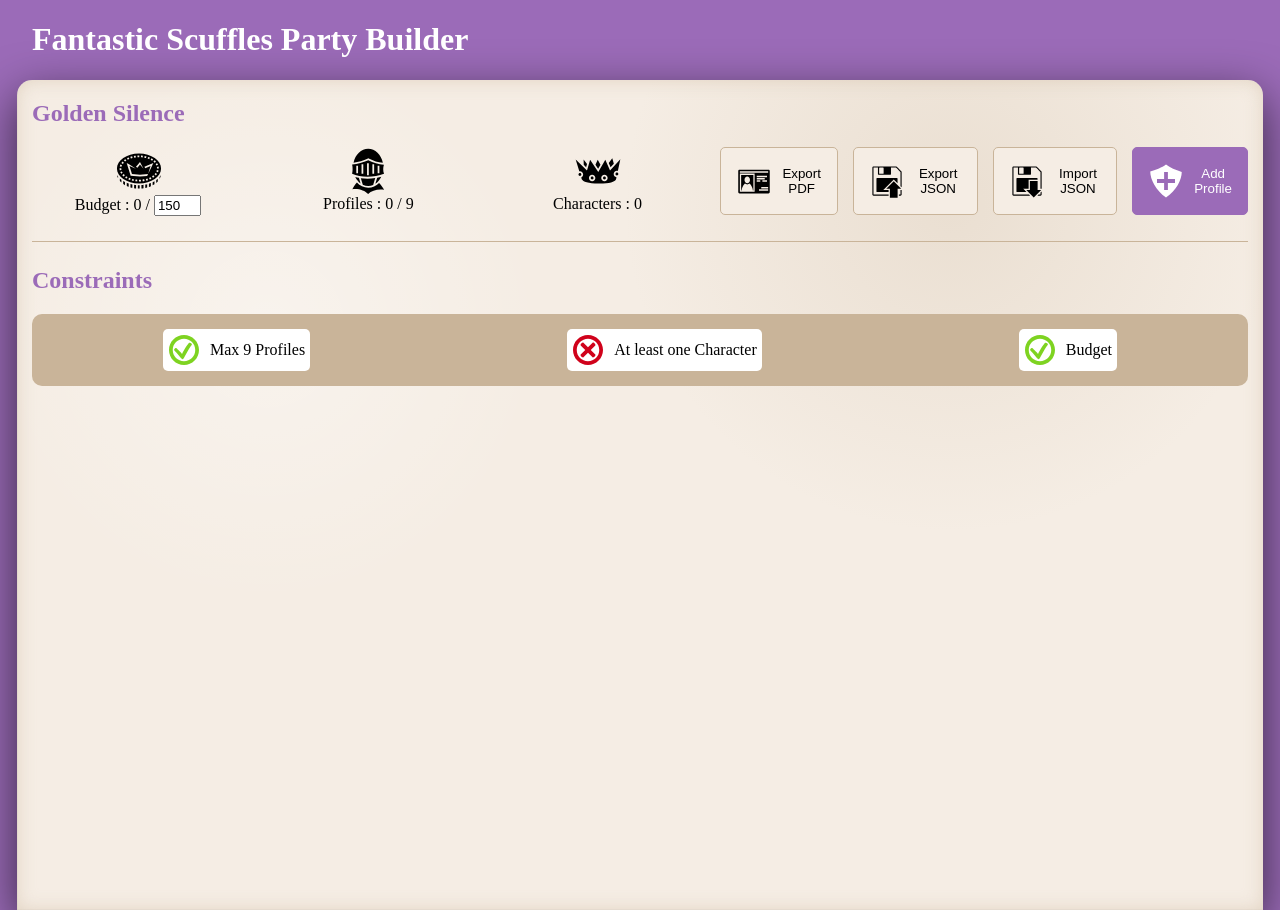
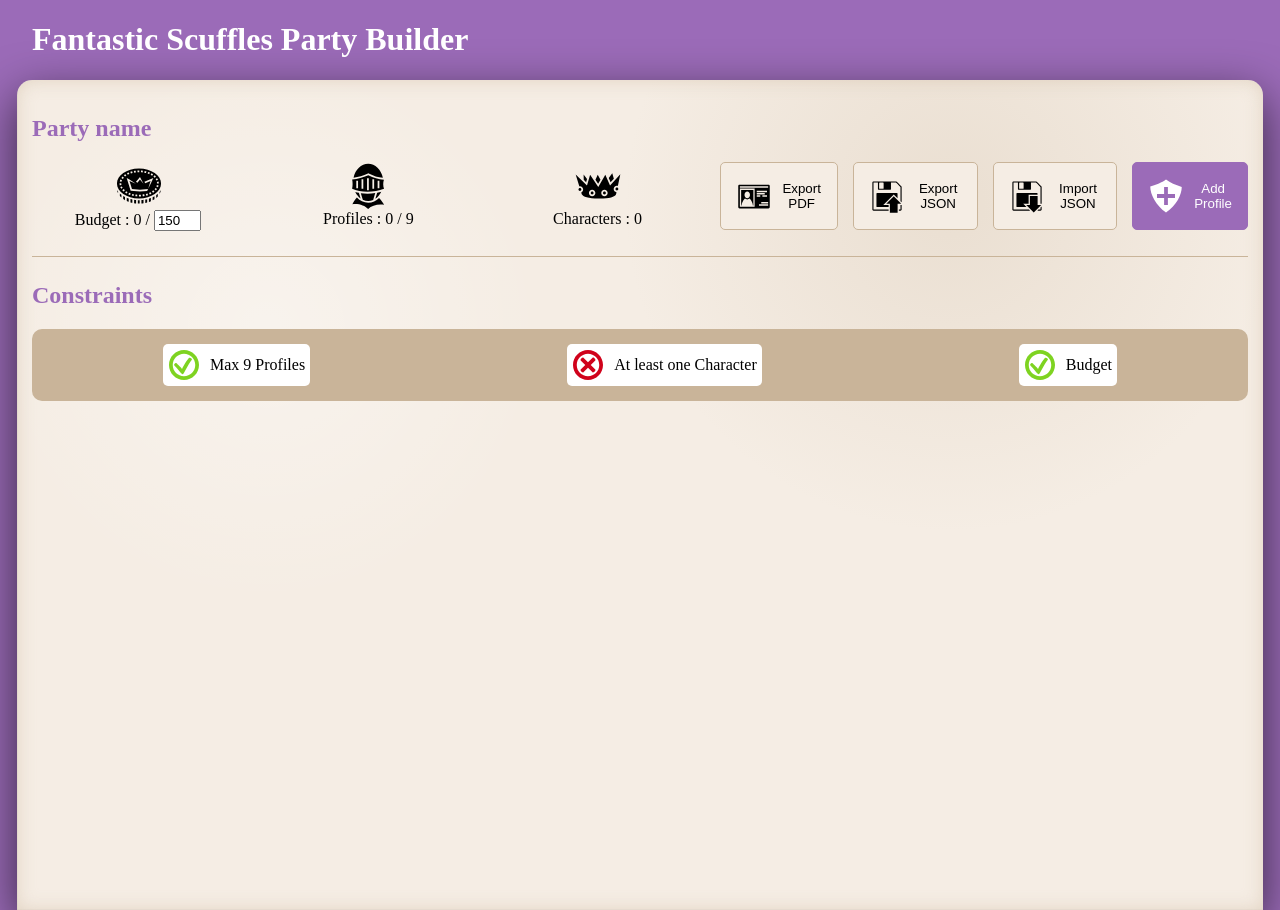
Before and after one commit to Jouvain/FantasticScufflesPartyBuilder, an Angular app in the folder fantastic-scuffles-party-builder/: page / in a window 1280 px wide. Built offline with nearby package versions, Linux system fonts and the light colour scheme.

Commit message:
feat (overview): add custom party name

```diff
--- a/fantastic-scuffles-party-builder/src/app/features/party-builder/components/party-overview/party-overview.html
+++ b/fantastic-scuffles-party-builder/src/app/features/party-builder/components/party-overview/party-overview.html
@@ -1,5 +1,6 @@
 <div class="overview-container">
-    <h2 class="title--accent">Golden Silence</h2>
+    <!-- <h2 class="title--accent">Golden Silence</h2> -->
+    <input class="title--accent input-title" type="text" [value]="partyStore.partyName()" (input)="partyStore.setPartyName($any($event.target).value)" />
     <div class="overview">
         <div class="overview_stats">
             <div class="statblock">
--- a/fantastic-scuffles-party-builder/src/app/features/party-builder/components/party-overview/party-overview.less
+++ b/fantastic-scuffles-party-builder/src/app/features/party-builder/components/party-overview/party-overview.less
@@ -45,3 +45,30 @@
 .shared-input {
     width: 60%;
 }
+.input-title {
+    background: none;
+    border: none;
+    outline: none;
+
+    padding: 0;
+    margin: 0;
+
+    font: inherit;
+
+    text-align: inherit;
+
+    appearance: none;
+    -webkit-appearance: none;
+    -moz-appearance: none;
+
+    box-shadow: none;
+
+    display: block;
+    font-size: 1.5em;
+    margin-block-start: 0.83em;
+    margin-block-end: 0.83em;
+    margin-inline-start: 0px;
+    margin-inline-end: 0px;
+    font-weight: bold;
+    unicode-bidi: isolate;
+}
--- a/fantastic-scuffles-party-builder/src/app/features/party-builder/services/party-store.ts
+++ b/fantastic-scuffles-party-builder/src/app/features/party-builder/services/party-store.ts
@@ -7,6 +7,7 @@ export class PartyStore {
   budget: WritableSignal<number> = signal<number>(150);
   maxProfiles: number = 9;
   minCharacters: number = 1;
+  partyName: WritableSignal<string> = signal("Party name");
 
   //#region COMPUTED
 
@@ -54,6 +55,10 @@ export class PartyStore {
     this.budget.set(value);
   }
 
+  public setPartyName(value: string): void {
+    this.partyName.set(value);
+  }
+
 private getNextProfileId(profiles: ProfileDefinition[]): number {
   return Math.max(0, ...profiles.map(profile => profile.id)) + 1;
 }
```
Also changed, not shown: fantastic-scuffles-party-builder/Documents/todo.md (+9 -9 lines).
